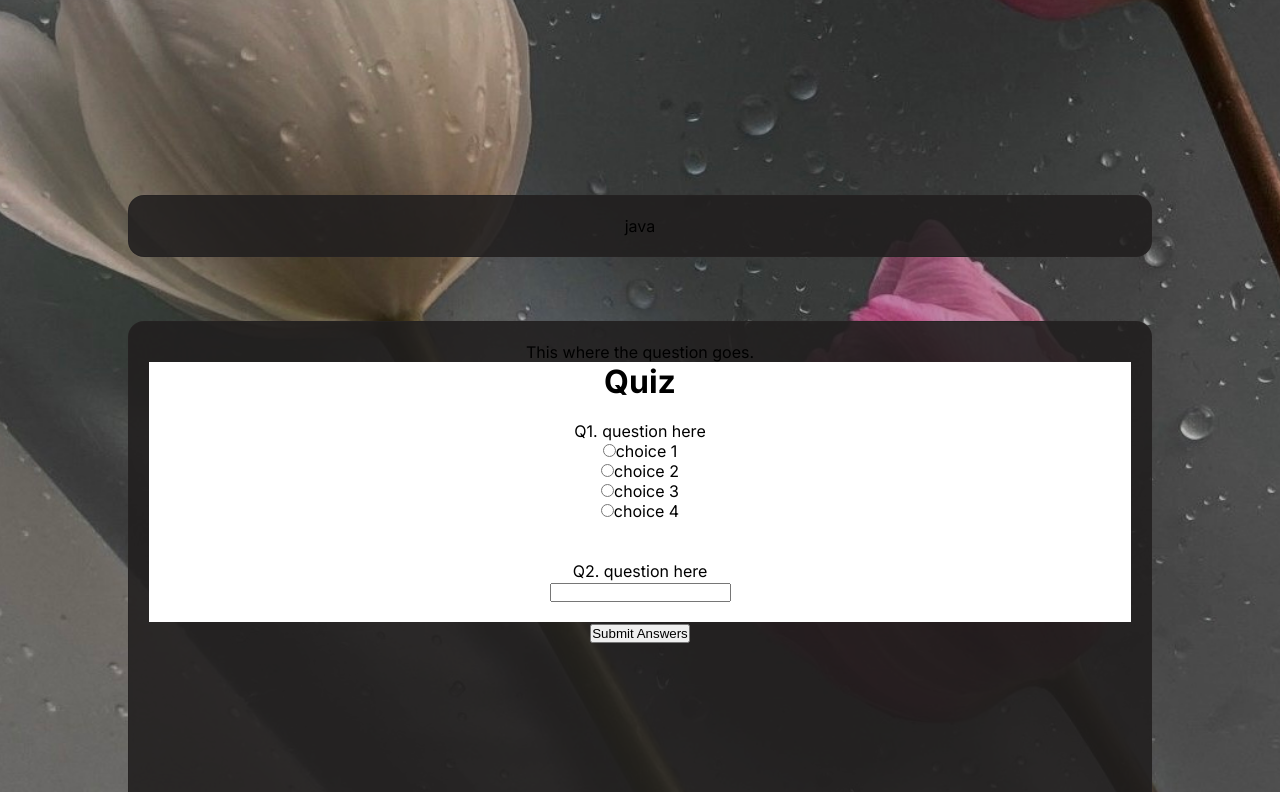
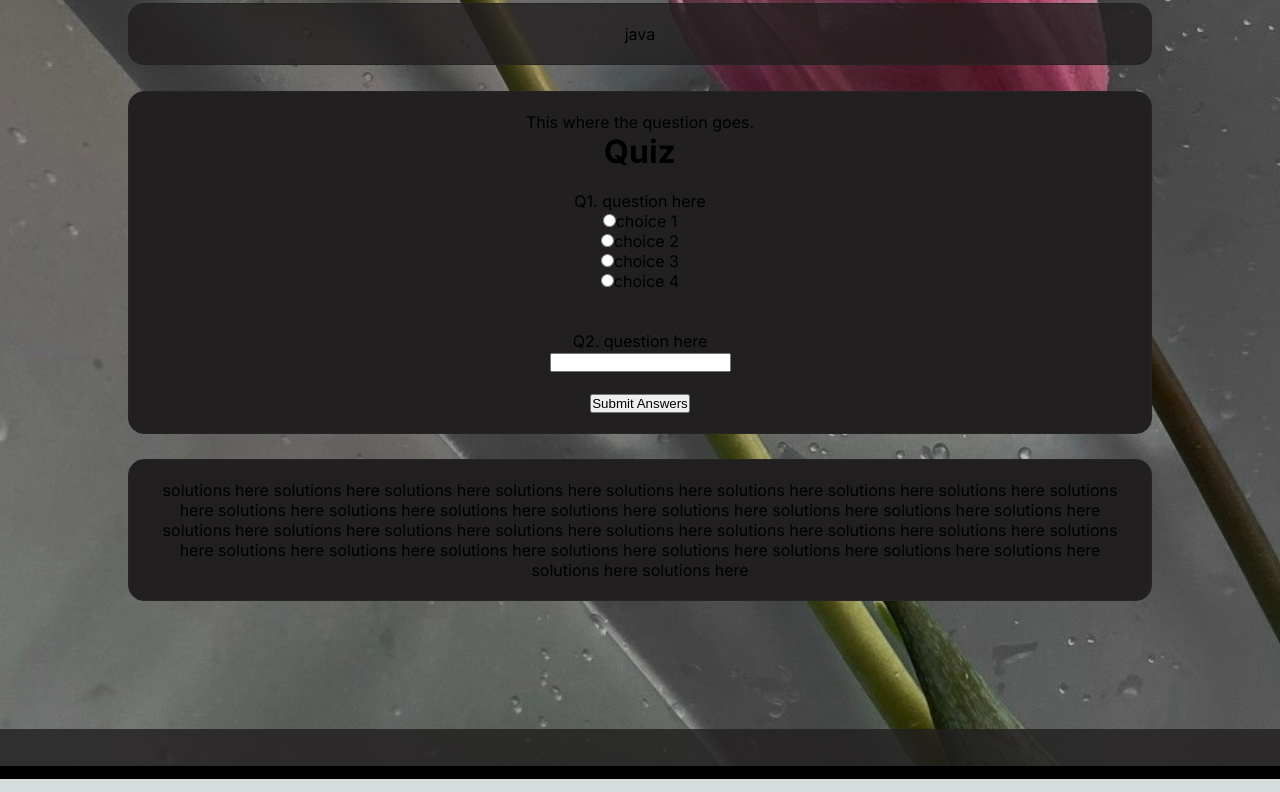
Before and after one commit to Awesomedonut/Practice-Problem-Generator, a Next.js app in the folder probloom/: page / in a window 1280 px wide. Shown: the part 640-1432 px from the top of the page. Built offline with nearby package versions, Linux system fonts and the light colour scheme.

Commit message:
removed spaces between input and output

```diff
--- a/probloom/src/app/components/Quiz/styles.module.css
+++ b/probloom/src/app/components/Quiz/styles.module.css
@@ -1,7 +1,7 @@
 @import url('https://fonts.googleapis.com/css2?family=Roboto:wght@100;300;400;500;700;900&display=swap');
 
 .quizSection {
-    background-color: white; /* Set the background color to white */
+    background-color: rgba(33, 31, 31, 0.885);
     display: flex; /* Use flexbox to vertically list each question section */
     flex-direction: column; /* Set the flex direction to column */
   }
--- a/probloom/src/app/page.module.css
+++ b/probloom/src/app/page.module.css
@@ -2,13 +2,12 @@
 @import url('https://fonts.googleapis.com/css2?family=Roboto:wght@100;300;400;500;700;900&display=swap');
 
 .page {
-  height: 97vh;
   margin: 0;
   background-image: url('/IMG_1034.jpg');
   background-size: cover;
   background-position: center;
   background-repeat: no-repeat;
-  height: 2300px;
+  max-height: 2000px;
 }
 
 .content {
@@ -130,13 +129,13 @@
   left:10%;
   max-width: 1200px;
   height: auto;
-  background-color: rgba(33, 31, 31, 0.885);
+  background-color: rgba(33, 31, 31, 0.80);
   border: 1px solid rgba(39, 36, 36, 0.885);
   border-radius: 16px;
   text-align: center;
   padding: 20px;
   width: 80%;
-  margin-top: 25%;
+  margin-top: 10%;
   margin-left:10%;
 
 }
@@ -145,29 +144,36 @@
 .OutputBox {
   left:10%;
   max-width: 1200px;
-  height: 800px;
-  background-color: rgba(33, 31, 31, 0.885);
-  border: 1px solid rgba(39, 36, 36, 0.885);
+  max-height: 1000px;
+  background-color: rgba(33, 31, 31);
+  border: 1px solid rgba(39, 36, 36);
   border-radius: 16px;
   text-align: center;
   padding: 20px;
   width: 80%;
-  margin: 5% auto 0;
-
+  margin: 2% auto 0;
 
 }
-/*
-.OutputBox {
-  left:1000px;
-  width: 80%;
-  height: 1000px;
-  background-color: rgba(39, 36, 36, 0.885);
-  border: 1px solid rgba(39, 36, 36, 0.885);
-  border-radius: 10px;
+
+.SolutionBox {
+  left:10%;
+  max-width: 1200px;
+  max-height: 1000px;
+  background-color: rgba(33, 31, 31);
+  border: 1px solid rgba(39, 36, 36);
+  border-radius: 16px;
   text-align: center;
   padding: 20px;
-  margin-left:130px;
-  margin-top:px
+  width: 80%;
+  margin: 2% auto 0;
+
 }
 
-*/
+.bottomContainer {
+  background-color: rgba(33, 31, 31, 0.8);
+  border-bottom: 10pt solid rgb(0, 0, 0);
+  display: flex;
+  justify-content: space-between;
+  height: 50px;
+  margin-top: 10%;
+}
--- a/probloom/src/app/page.tsx
+++ b/probloom/src/app/page.tsx
@@ -168,7 +168,12 @@ export default function Home() {
         <QuizSection problems={problems} userAnswers={userAnswers} handleAnswerChange={handleAnswerChange} />
         <button onClick={handleSubmit} disabled={loading}>{loading ? 'Checking your answers...' : 'Submit Answers'}</button>
       </div>
-      {solutions && <div>{solutions}</div>}
-    </div>
+      <div className={styles.SolutionBox}>
+        {solutions && <div>{solutions}</div>}
+      </div>
+      <div className={styles.bottomContainer}>
+
+      </div>
+      </div>
   );
 }
```
